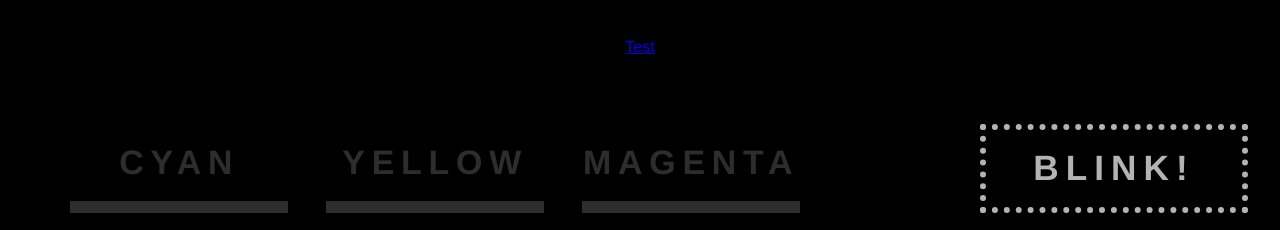
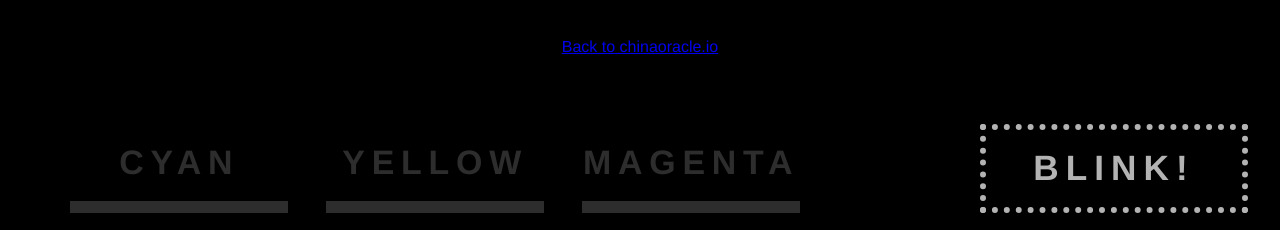
Before and after one commit to ahshra/ahshra.github.io, a Jekyll site: the page built from Javascript_Blink_Project/index.html, in a window 1280 px wide. Shown: the top 230 px of the page. Built offline with Jekyll 4.4.1, drawn with Linux system fonts in a browser that asks for light colours; nearby versions of some CDN libraries.

Commit message:
Update index.html

```diff
--- a/Javascript_Blink_Project/index.html
+++ b/Javascript_Blink_Project/index.html
@@ -14,10 +14,10 @@ permalink: Javascript_Blink_Project/index.html
 
 <body>
 
-  <div>
+  <div id="top_nav">
     <p>
-      <font color="grey">
-        <a href="http://chinaoracle.io">Test</a>
+      <font color="white">
+        <a href="http://chinaoracle.io">Back to chinaoracle.io</a>
        </font>
     <p>
   </div>
```
